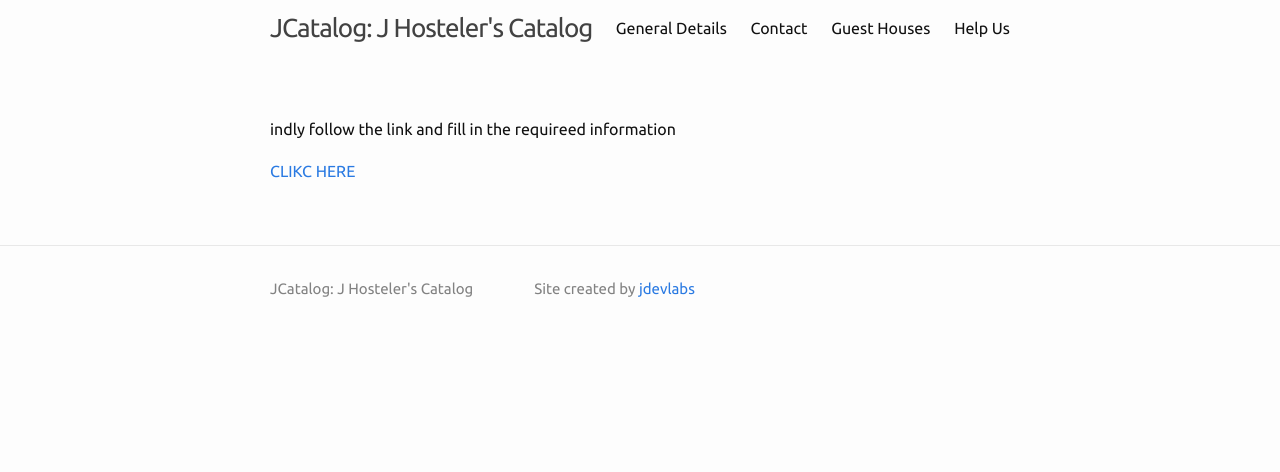
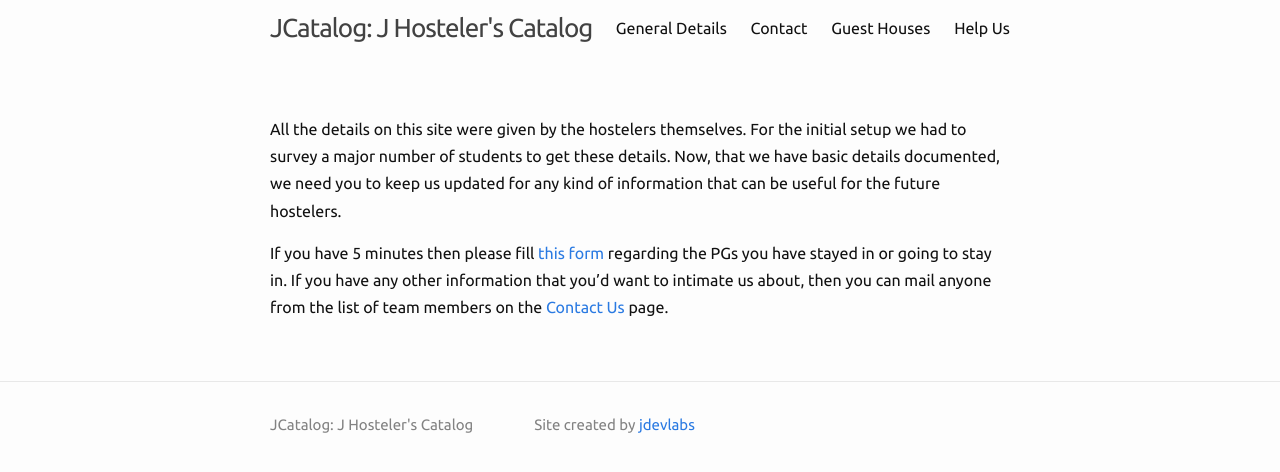
Before and after one commit to jdevlabs/JCatalog, a Jekyll site: the page built from pages/help_us/index.md, in a window 1280 px wide. Shown: the top 472 px of the page. Built offline with Jekyll 4.4.1, drawn with Linux system fonts in a browser that asks for light colours.

Commit message:
Help us page updated.

```diff
--- a/pages/help_us/index.md
+++ b/pages/help_us/index.md
@@ -3,7 +3,8 @@ layout: page
 title: Help Us
 permalink: /help_us/
 ---
-indly follow the link and fill in the requireed information
 
+All the details on this site were given by the hostelers themselves. For the initial setup we had to survey a major number of students to get these details. Now, that we have basic details documented, we need you to keep us updated for any kind of information that can be useful for the future hostelers.
 
-[CLIKC HERE](http://tinyurl.com/helpusform)
+If you have 5 minutes then please fill [this form](http://tinyurl.com/helpusform) regarding the PGs you have stayed in or going to stay in.
+If you have any other information that you'd want to intimate us about, then you can mail anyone from the list of team members on the [Contact Us]({{ site.url }}/JCatalog/contact/) page.
```
